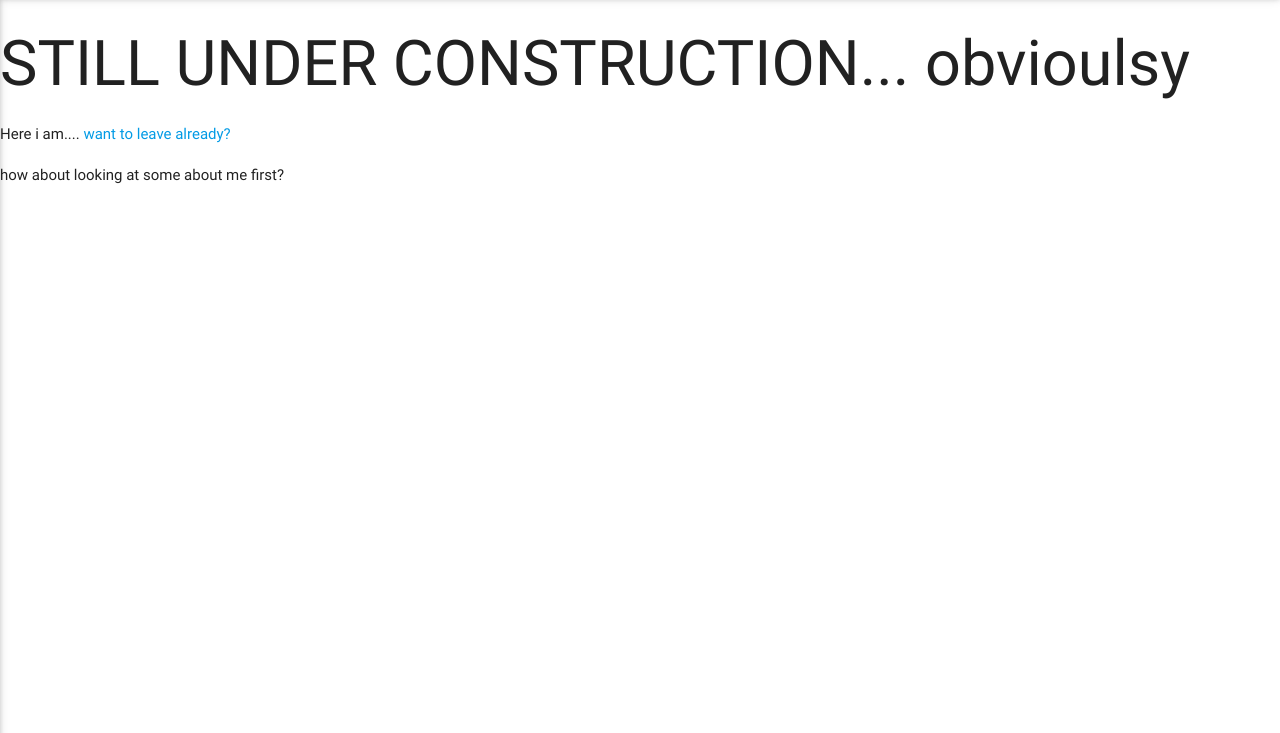
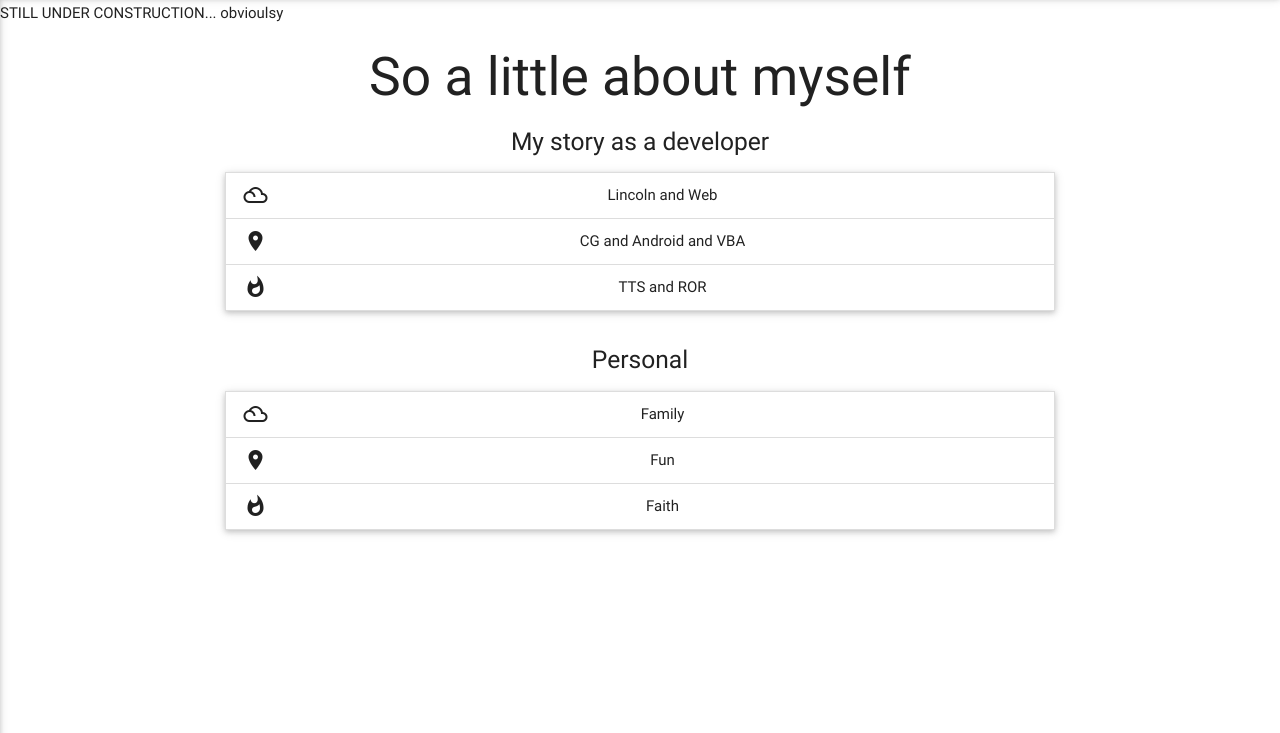
Before and after one commit to TSTEADMAN21/TSTEADMAN21.github.io, a plain HTML site: page about.html in a window 1280 px wide. Shown: the part 67-800 px from the top of the page. Drawn offline with nearby package versions, Linux system fonts and the light colour scheme.

Commit message:
added a lot to about me

```diff
--- a/about.html
+++ b/about.html
@@ -28,15 +28,54 @@
     </div>
   </nav>
 
-  <h1> STILL UNDER CONSTRUCTION... obvioulsy</h1>
+  <h6> STILL UNDER CONSTRUCTION... obvioulsy</h6>
+<div class = "center-align">
+<h2> So a little about myself</h2>
+<div class = "row">
+<h5> My story as a developer</h5>
+<div class = "col s12 m8 offset-m2">
+<ul class="collapsible " data-collapsible="accordion" >
+		<li>
+		      <div class="collapsible-header"><i class="material-icons">filter_drama</i>Lincoln and Web</div>
+		      <div class="collapsible-body"><p> I started looking into becoming a developer when I was working at a company called Lincoln Financial Advisors. It was when my boss asked me to take a look at his company website. I wanted to figure out a way to make his website better on my own, so I started googling ways to do so and found <a href="https://www.codecademy.com/TSTEAD">Codeacademy.com</a>. It really helped me get the basics down of HTML, CSS, Javascript, and some other websites as well.</p></div>
+		    </li>
+			<li>
+		      <div class="collapsible-header"><i class="material-icons">place</i>CG and Android and VBA</div>
+		      <div class="collapsible-body"><p>Next I moved to work for a company called Carlisle and Gallagher. There I found the opportunity to work on lots of different tools made with Visual Basic for Application, and continued self teaching outsdie of work. Mostly with the help of <a href="http://www.udacity.com/">Udacity.com</a> I looked into things like android app development, some java, and some python. I really enjoyed teaching myself new technologies, and wanted to keep growing.</p></div>
+		    </li>
+			<li>
+		      <div class="collapsible-header"><i class="material-icons">whatshot</i>TTS and ROR</div>
+		      <div class="collapsible-body"><p>Most recently, I completed the Tech Talent South<a href="http://techtalentsouth.com/courses/code-immersion/"> Boot Camp</a> and learned a lot about Ruby on Rails! It was a ton of fun and I had a great time. The most impressive thing that was built from that was our app <a href = "https://ugiftme.herokuapp.com/"> UGiftme</a>. It was a ton of great experience and is something that I intend to continue working on as I grow as a developer.
+			</p></div>
+		    </li>
+		  </ul>
+		  </div>
+		 </div>
 
-
-Here i am....
-
-<a href = "index.html"> want to leave already? </a>
-
-<p> how about looking at some about me first? </p>
-
+<h5> Personal </h5>
+<div class = "row">
+<div class = "col s12 m8 offset-m2">
+<ul class="collapsible" data-collapsible="accordion">
+    <li>
+      <div class="collapsible-header"><i class="material-icons">filter_drama</i>Family</div>
+      <div class="collapsible-body"><p> I have a beautiful wife of 3 years. She is very good to me and works as a social worker here in Richardson. We both have family all over Texas, and are very close with them. I have a 7 year old dog named Odie who is a black lab/golden retriever mix. He is awesome and very smart. I joke that he is a computer science dog due to him being lazy/efficient when it comes to playing and using energy. We also have a cat named Eevee who is great at killing bugs and can play fetch with nerf guns! I think she wants to be a dog as well.
+</p></div>
+    </li>
+    <li>
+      <div class="collapsible-header"><i class="material-icons">place</i>Fun</div>
+      <div class="collapsible-body"><p> In my "spare" time, my wife and I like to run and do races together This year we are doing the Savage race, last year we ran a half marathon, and we typically do the turkey trot every year. We like adventure and will go outside with odie or just to do fun things. I played Ultimate frisbee in college and enjoy doing that on a semi regular basis. I love video games, board games, hanging out with friends, and watching basketball or football of any type, as well as baseball and hockey. Big fan of the Celtics, Packers, Stars and Rangers. I would like to get more into soccer and MMA, but am a pretty busy person. Maybe you can help?!
+</p></div>
+    </li>
+    <li>
+      <div class="collapsible-header"><i class="material-icons">whatshot</i>Faith</div>
+      <div class="collapsible-body"><p>
+My faith is very important to me, and it wouldn't be painting a good picture of me if I didn't include it. I attend <a href = "www.watermark.org">Watermark Community Church</a> on a regular basis. I have a community group there of 5 married couples that I meet with weekly, I help with the tech crew on things like running slides for worship or camera, and in the future would like to help with the merge ministry. I aslo serve at Richardson High's <a href = "http://www.richardsonareayounglife.com/richardson/"> Young Life </a> group co-leading the class of 2018 guys. They are a handful, but I think its very important to be intentional with the future of our country and to help guide them through the confusingness that is high school.
+</p></div>
+    </li>
+  </ul>
+  </div>
+  </div>
+  </div>
   <!--  Scripts-->
   <script src="https://code.jquery.com/jquery-2.1.1.min.js"></script>
   <script src="js/materialize.js"></script>
```
Also changed, not shown: css/style.css (line endings or trailing spaces).
